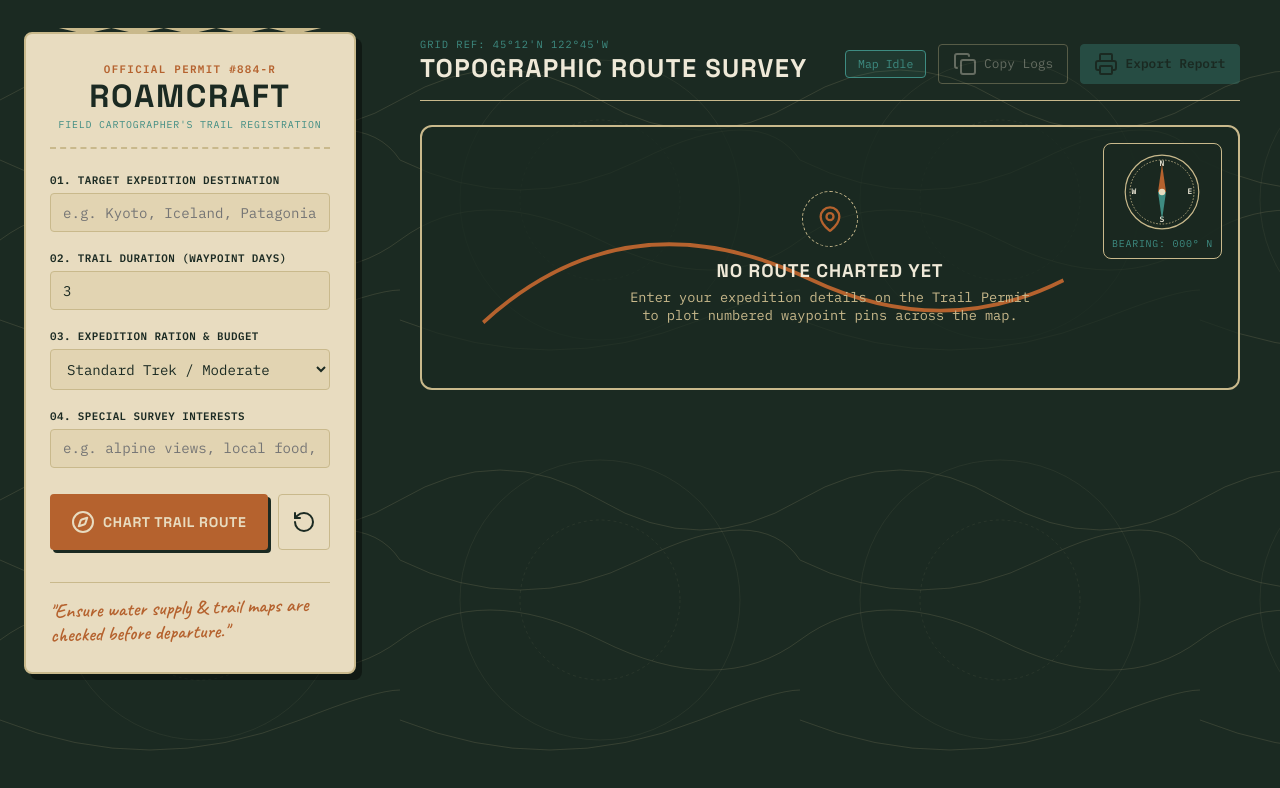
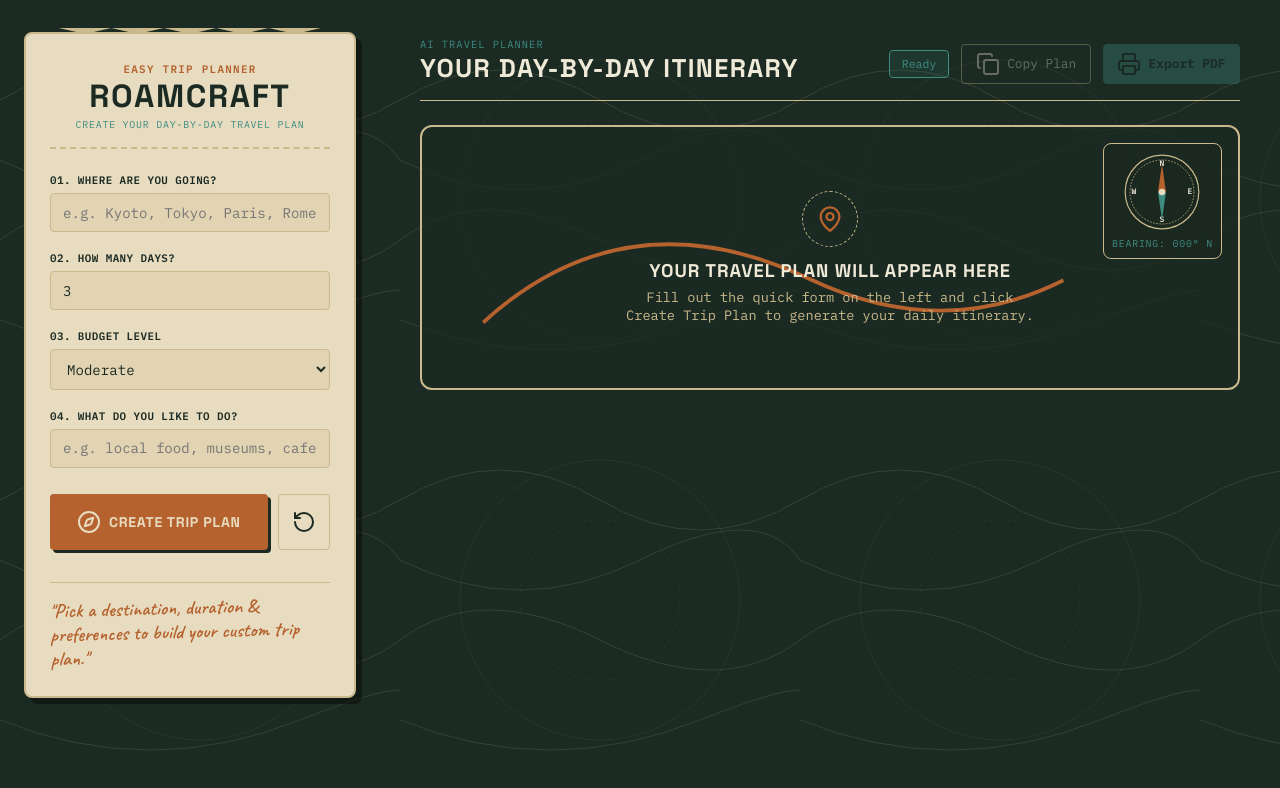
Before and after one commit to sagun-glitch/RoamCraft, a website: page public/index.html in a window 1280 px wide. Drawn offline with nearby package versions, Linux system fonts and the light colour scheme.

Commit message:
Simplify all UI vocabulary to simple, human-friendly English

```diff
--- a/public/index.html
+++ b/public/index.html
@@ -3,8 +3,8 @@
 <head>
     <meta charset="UTF-8">
     <meta name="viewport" content="width=device-width, initial-scale=1.0">
-    <title>RoamCraft — Digital Expedition Dossier</title>
-    <meta name="description" content="A field cartographer's trail map and expedition dossier for custom travel planning.">
+    <title>RoamCraft — Easy Trip Planner</title>
+    <meta name="description" content="Create custom day-by-day travel itineraries in seconds.">
     <!-- Google Fonts: Space Grotesk, IBM Plex Mono, Caveat -->
     <link rel="preconnect" href="https://fonts.googleapis.com">
     <link rel="preconnect" href="https://fonts.gstatic.com" crossorigin>
@@ -38,23 +38,23 @@
             <div class="permit-card">
                 <!-- Permit Header Stamp -->
                 <div class="permit-header">
-                    <div class="permit-badge">OFFICIAL PERMIT #884-R</div>
+                    <div class="permit-badge">EASY TRIP PLANNER</div>
                     <h1 class="permit-title">ROAMCRAFT</h1>
-                    <p class="permit-subtitle">FIELD CARTOGRAPHER'S TRAIL REGISTRATION</p>
+                    <p class="permit-subtitle">CREATE YOUR DAY-BY-DAY TRAVEL PLAN</p>
                 </div>
 
                 <form id="itinerary-form" class="permit-form">
                     <!-- Field 1: Destination -->
                     <div class="permit-field">
-                        <label for="destination">01. TARGET EXPEDITION DESTINATION</label>
+                        <label for="destination">01. WHERE ARE YOU GOING?</label>
                         <div class="input-slot">
-                            <input type="text" id="destination" name="destination" placeholder="e.g. Kyoto, Iceland, Patagonia, Rome" required>
+                            <input type="text" id="destination" name="destination" placeholder="e.g. Kyoto, Tokyo, Paris, Rome" required>
                         </div>
                     </div>
 
                     <!-- Field 2: Duration / Days -->
                     <div class="permit-field">
-                        <label for="days">02. TRAIL DURATION (WAYPOINT DAYS)</label>
+                        <label for="days">02. HOW MANY DAYS?</label>
                         <div class="input-slot">
                             <input type="number" id="days" name="days" min="1" max="14" value="3" required>
                         </div>
@@ -62,21 +62,21 @@
 
                     <!-- Field 3: Budget Level -->
                     <div class="permit-field">
-                        <label for="budget">03. EXPEDITION RATION & BUDGET</label>
+                        <label for="budget">03. BUDGET LEVEL</label>
                         <div class="input-slot">
                             <select id="budget" name="budget">
-                                <option value="Budget">Backpacker / Budget</option>
-                                <option value="Moderate" selected>Standard Trek / Moderate</option>
-                                <option value="Luxury">Expedition Luxe / High-End</option>
+                                <option value="Budget">Budget-friendly</option>
+                                <option value="Moderate" selected>Moderate</option>
+                                <option value="Luxury">Luxury / High-end</option>
                             </select>
                         </div>
                     </div>
 
                     <!-- Field 4: Interests & Vibe -->
                     <div class="permit-field">
-                        <label for="interests">04. SPECIAL SURVEY INTERESTS</label>
+                        <label for="interests">04. WHAT DO YOU LIKE TO DO?</label>
                         <div class="input-slot">
-                            <input type="text" id="interests" name="interests" placeholder="e.g. alpine views, local food, ancient ruins, cafes">
+                            <input type="text" id="interests" name="interests" placeholder="e.g. local food, museums, cafes, historic sights">
                         </div>
                     </div>
 
@@ -84,9 +84,9 @@
                     <div class="permit-actions">
                         <button type="submit" id="submit-btn" class="stamp-btn">
                             <i data-lucide="compass"></i>
-                            <span>CHART TRAIL ROUTE</span>
+                            <span>CREATE TRIP PLAN</span>
                         </button>
-                        <button type="button" id="reset-btn" class="reset-permit-btn" title="Reset Permit">
+                        <button type="button" id="reset-btn" class="reset-permit-btn" title="Reset Form">
                             <i data-lucide="rotate-ccw"></i>
                         </button>
                     </div>
@@ -94,7 +94,7 @@
 
                 <!-- Field Notes Margin -->
                 <div class="field-margin-note">
-                    <p class="handwritten">"Ensure water supply & trail maps are checked before departure."</p>
+                    <p class="handwritten">"Pick a destination, duration & preferences to build your custom trip plan."</p>
                 </div>
             </div>
         </aside>
@@ -104,19 +104,19 @@
             <!-- Top Chart Header & Compass Station -->
             <header class="chart-header">
                 <div class="chart-meta">
-                    <span class="grid-coord">GRID REF: 45°12'N 122°45'W</span>
-                    <h2 class="chart-heading">TOPOGRAPHIC ROUTE SURVEY</h2>
+                    <span class="grid-coord">AI TRAVEL PLANNER</span>
+                    <h2 class="chart-heading">YOUR DAY-BY-DAY ITINERARY</h2>
                 </div>
 
                 <div class="canvas-actions-bar">
-                    <span id="status-text" class="status-indicator-tag">Map Idle</span>
-                    <button id="copy-btn" class="canvas-btn" title="Copy Route Logs" disabled>
+                    <span id="status-text" class="status-indicator-tag">Ready</span>
+                    <button id="copy-btn" class="canvas-btn" title="Copy Plan" disabled>
                         <i data-lucide="copy"></i>
-                        <span>Copy Logs</span>
+                        <span>Copy Plan</span>
                     </button>
-                    <button id="print-btn" class="canvas-btn canvas-btn-accent" title="Print Field Report" disabled>
+                    <button id="print-btn" class="canvas-btn canvas-btn-accent" title="Export PDF" disabled>
                         <i data-lucide="printer"></i>
-                        <span>Export Report</span>
+                        <span>Export PDF</span>
                     </button>
                 </div>
             </header>
@@ -142,7 +142,7 @@
                     <span class="bearing-readout" id="bearing-readout">BEARING: 000° N</span>
                 </div>
 
-                <!-- Animated Route Line Overlay (Interactive Canvas Visual) -->
+                <!-- Animated Route Line Overlay -->
                 <div class="trail-route-layer">
                     <svg width="100%" height="100%" viewBox="0 0 800 240" preserveAspectRatio="none" class="route-svg">
                         <path id="animated-trail-path" d="M 60,180 Q 200,60 380,140 T 720,80" fill="none" stroke="var(--trail-copper)" stroke-width="3.5" stroke-dasharray="8 6" class="trail-line-path" />
@@ -154,22 +154,22 @@
                     <div class="empty-compass-box">
                         <i data-lucide="map-pin" class="empty-pin-icon"></i>
                     </div>
-                    <h3>NO ROUTE CHARTED YET</h3>
-                    <p>Enter your expedition details on the Trail Permit to plot numbered waypoint pins across the map.</p>
+                    <h3>YOUR TRAVEL PLAN WILL APPEAR HERE</h3>
+                    <p>Fill out the quick form on the left and click Create Trip Plan to generate your daily itinerary.</p>
                 </div>
 
                 <!-- Stream Loader -->
                 <div id="loader" class="route-loader hidden">
                     <div class="loader-compass-spinner"></div>
-                    <span>Drawing trail route & compiling field logs...</span>
+                    <span>Building your personalized trip plan...</span>
                 </div>
 
                 <!-- Error Box -->
                 <div id="error-container" class="route-error hidden">
                     <i data-lucide="alert-triangle"></i>
                     <div class="error-text-wrap">
-                        <h4>Chart Plotter Error</h4>
-                        <p id="error-text">Failed to plot trail route.</p>
+                        <h4>Unable to generate plan</h4>
+                        <p id="error-text">Failed to generate itinerary. Please try again.</p>
                     </div>
                 </div>
             </section>
@@ -181,14 +181,14 @@
 
                 <!-- Verified Permit Postmark Badge -->
                 <div id="postmark-stamp" class="permit-postmark-card hidden">
-                    <div class="stamp-header-text">VERIFIED TRAIL PERMIT</div>
+                    <div class="stamp-header-text">ROAMCRAFT VERIFIED</div>
                     <svg width="90" height="90" viewBox="0 0 110 110" class="stamp-svg">
                         <circle cx="55" cy="55" r="48" fill="none" stroke="var(--trail-copper)" stroke-width="2" />
                         <circle cx="55" cy="55" r="42" fill="none" stroke="var(--trail-copper)" stroke-width="1.5" stroke-dasharray="3,3" />
                         <path id="curve-top" d="M 18,55 A 37,37 0 0 1 92,55" fill="none" />
                         <path id="curve-bottom" d="M 92,55 A 37,37 0 0 1 18,55" fill="none" />
                         <text fill="var(--trail-copper)" font-family="var(--font-mono)" font-size="7" font-weight="bold" letter-spacing="1">
-                            <textPath href="#curve-top" startOffset="50%" text-anchor="middle" id="stamp-destination">EXPEDITION</textPath>
+                            <textPath href="#curve-top" startOffset="50%" text-anchor="middle" id="stamp-destination">DESTINATION</textPath>
                         </text>
                         <text fill="var(--trail-copper)" font-family="var(--font-mono)" font-size="7" font-weight="bold" letter-spacing="1.5">
                             <textPath href="#curve-bottom" startOffset="50%" text-anchor="middle">ROAMCRAFT</textPath>
@@ -219,7 +219,6 @@
             form.addEventListener('submit', () => {
                 const dest = (destinationInput ? destinationInput.value : '').trim();
                 if (dest) {
-                    // Generate deterministic bearing from string hash (0° to 359°)
                     let hash = 0;
                     for (let i = 0; i < dest.length; i++) {
                         hash = dest.charCodeAt(i) + ((hash << 5) - hash);
```
